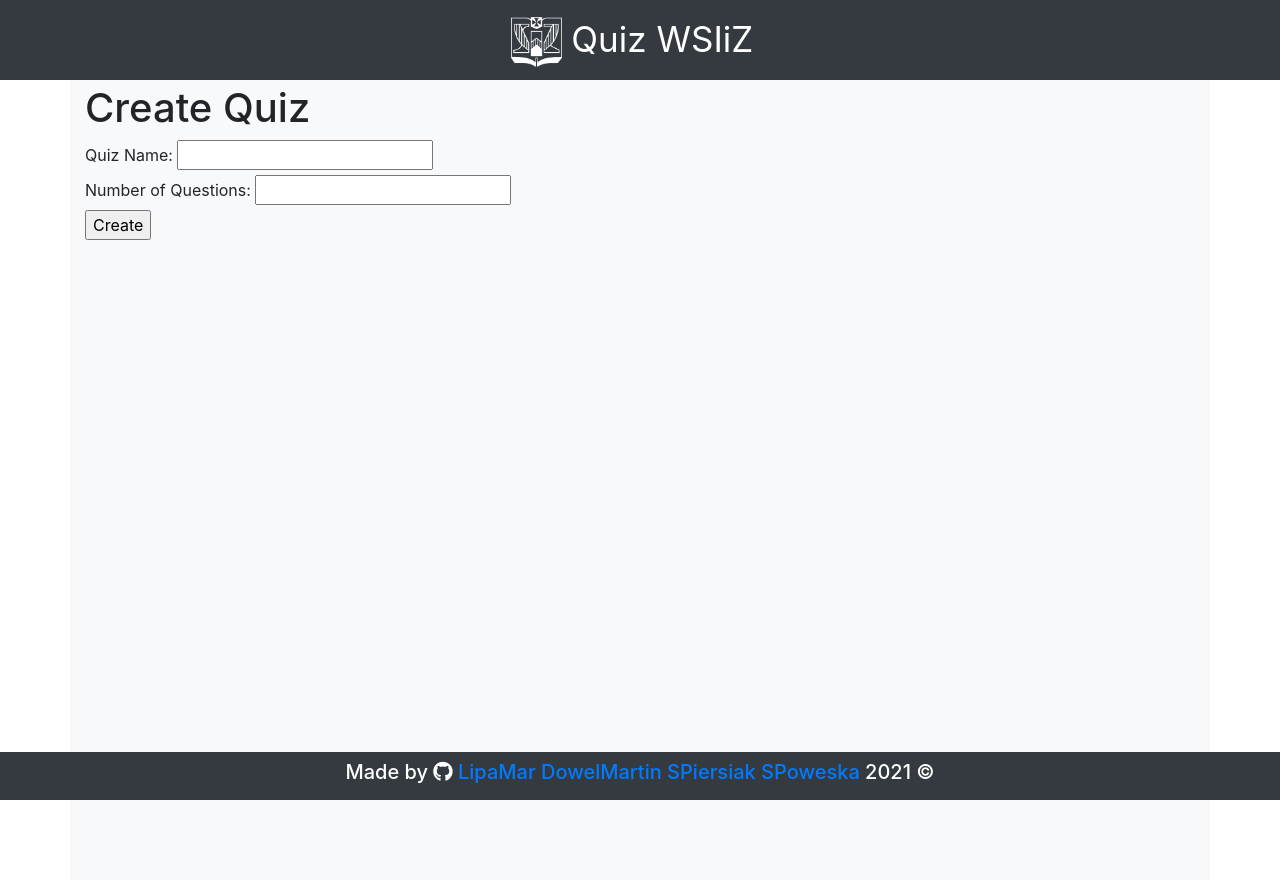
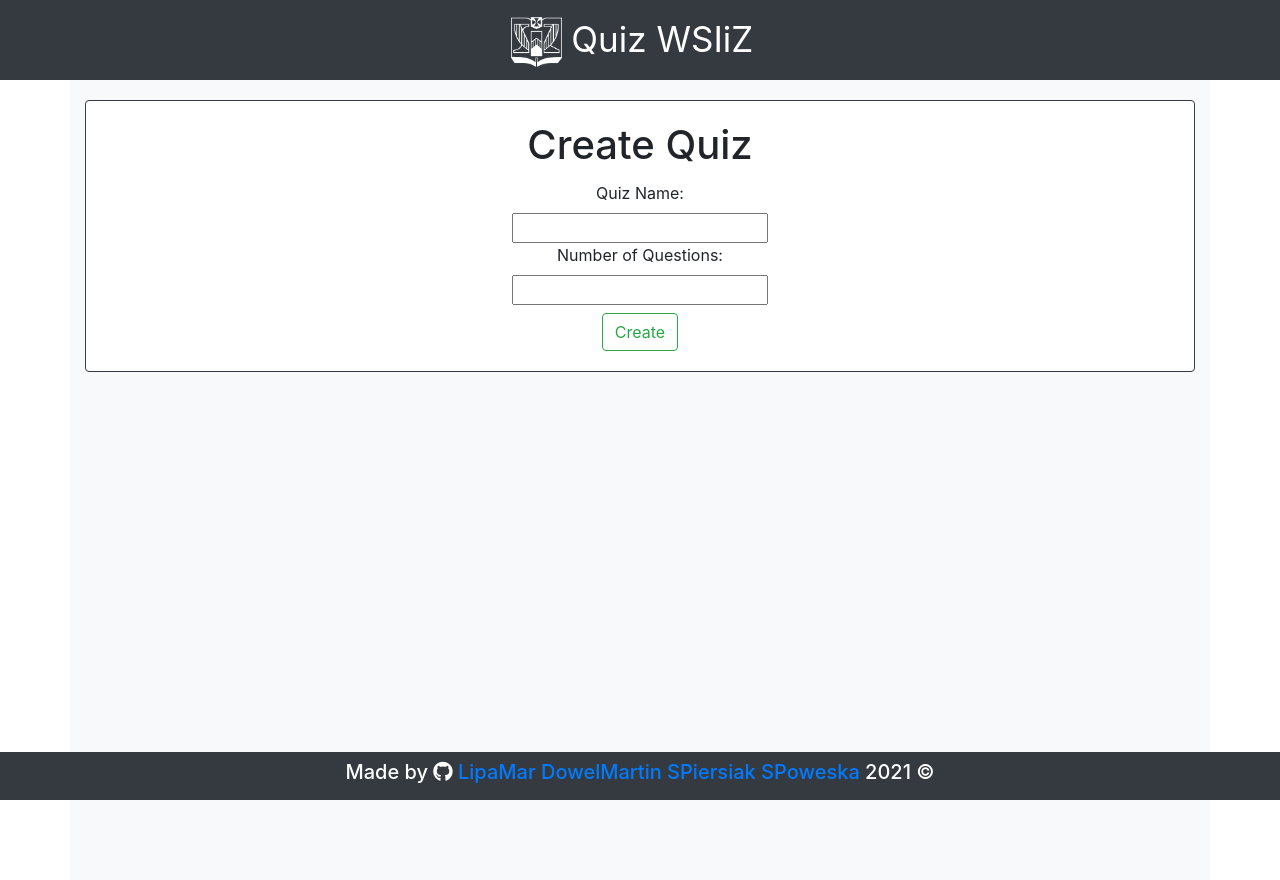
Before and after one commit to LipaMar/quiz, a Django app: page /create/ in a window 1280 px wide. Run offline with Django 3.2, Linux system fonts and the light colour scheme; some libraries are stand-ins or nearby versions.

Commit message:
Create Quiz Page
- update create quiz page
- update forms

```diff
--- a/src/quiz_app/forms.py
+++ b/src/quiz_app/forms.py
@@ -20,7 +20,7 @@ class CreateNewQuizForm(forms.Form):
         data = self.cleaned_data['num_questions']
 
         if (isinstance(data, int) is False) or (data < 1):
-            raise ValidationError(_('Invalid number of questions! Must be positive integer.)'))
+            raise ValidationError(_('Invalid number of questions!'))
 
         return data
 
--- a/src/quiz_app/templates/create_quiz_page.html
+++ b/src/quiz_app/templates/create_quiz_page.html
@@ -2,32 +2,35 @@
 
 {% block body %}
 
-    <div class="form_wrapper ">
+    <div class="card border-dark my-3">
+        <div class="card-body text-center">
 
-        <h1 class="form_name">Create Quiz</h1>
+            <h1 class="pb-1">Create Quiz</h1>
             <form action="" method="post">
                 {% csrf_token %}
-            <div class="error_text">
+                <div>
                     {{ form.non_field_errors }}
                 </div>
 
-            <div class="quiz_name_wrapper">
+                <div>
                     {{ form.quiz_name.errors }}
-                <label class="quiz_name_label" for="{{ form.quiz_name.id_for_label }}">Quiz Name: </label>
+                    <label class="d-flex justify-content-center" for="{{ form.quiz_name.id_for_label }}">Quiz Name: </label>
                     {{ form.quiz_name }}
                 </div>
 
-            <div class="num_questions_wrapper">
-                <div class="error_text">
+                <div>
+                    <label class="d-flex justify-content-center" for="{{ form.num_questions.id_for_label }}">Number of
+                        Questions: </label>
+                    {{ form.num_questions }}
+                    <div class="text-danger font-weight-bold text-center pt-2 d-flex justify-content-center">
                         {{ form.num_questions.errors }}
                     </div>
-
-                <label  class="num_questions_label" for="{{ form.num_questions.id_for_label }}">Number of Questions: </label>
-                {{ form.num_questions }}
                 </div>
 
-        <input class="submit_button" type="submit" value="Create">
+
+                <input class="btn btn-outline-success" type="submit" value="Create">
             </form>
 
         </div>
+    </div>
 {% endblock %}
```
Lines whose indentation alone changed are shown as unchanged.
